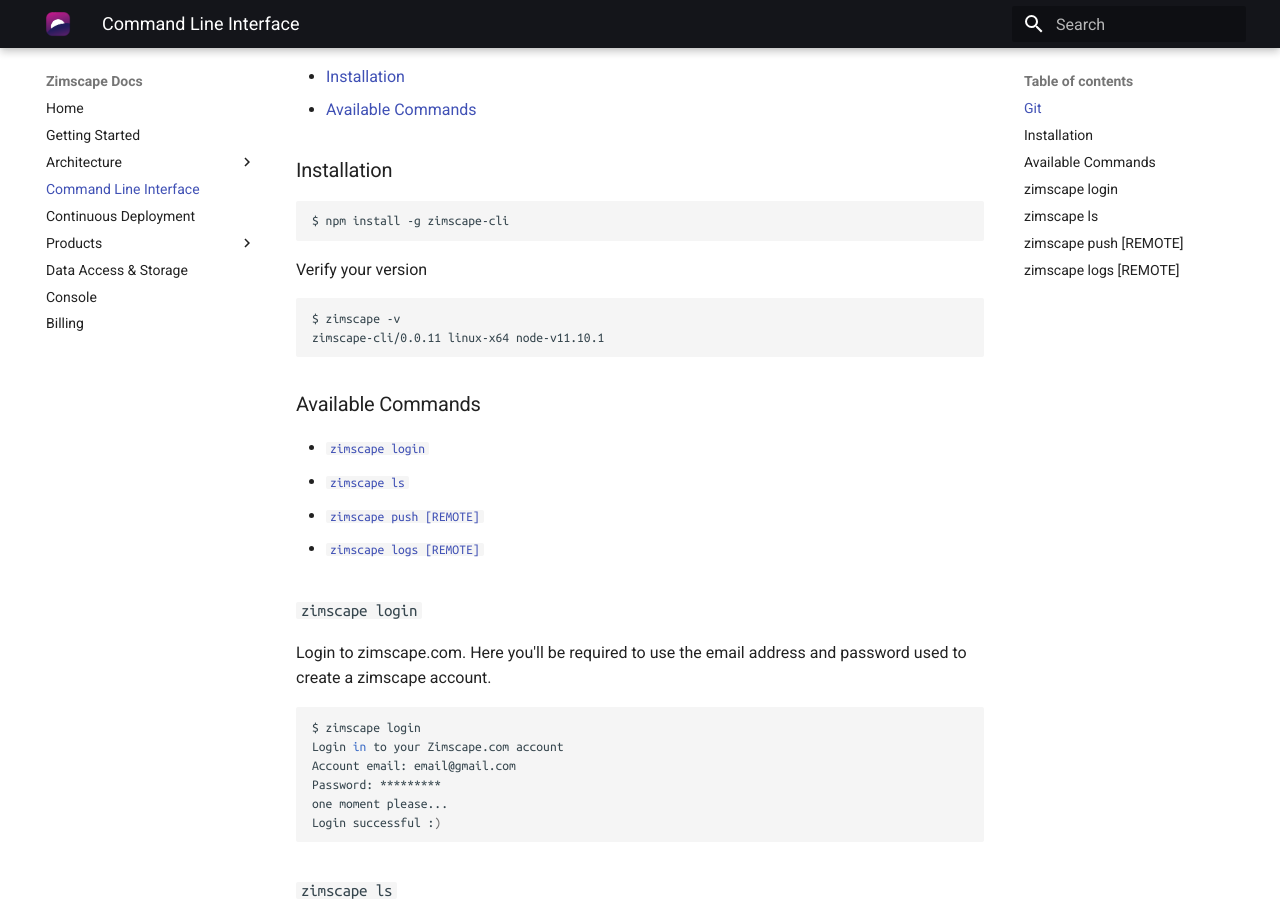
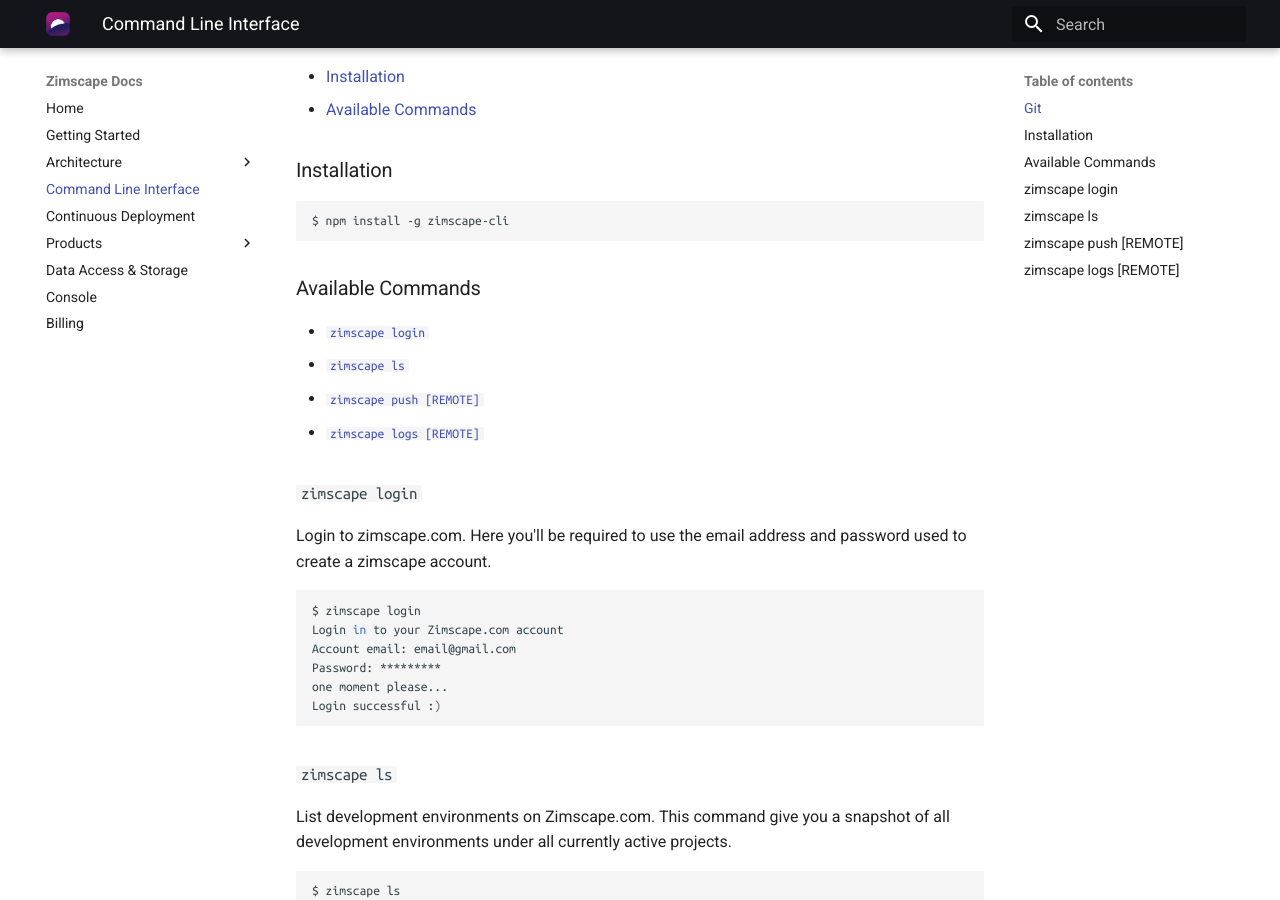
Before and after one commit to zimscape/docs, an MkDocs documentation site: the page built from docs/cli.md, in a window 1280 px wide and 900 px high, scrolled down 356 px. Built offline with MkDocs 1.6.1 and Material for MkDocs 9.7.7, drawn with Linux system fonts in a browser that asks for light colours; grey boxes are pictures that could not be loaded.

Commit message:
update ci file

````diff
--- a/.gitlab-ci.yml
+++ b/.gitlab-ci.yml
@@ -28,5 +28,6 @@
   image: vusakhoza/nodejs:12
   before_script:
     - npm install -g zimscape-cli
+    - cat $ZS_TOKEN > ~/.zimscape/cli/data/access_token
   script:
     - zimscape push docs.zimscape.com
--- a/docs/cli.md
+++ b/docs/cli.md
@@ -24,12 +24,6 @@
 $ npm install -g zimscape-cli
 ```
 
-Verify your version
-
-```
-$ zimscape -v
-zimscape-cli/0.0.11 linux-x64 node-v11.10.1
-```
 <!-- usagestop -->
 ### Available Commands
 
````
